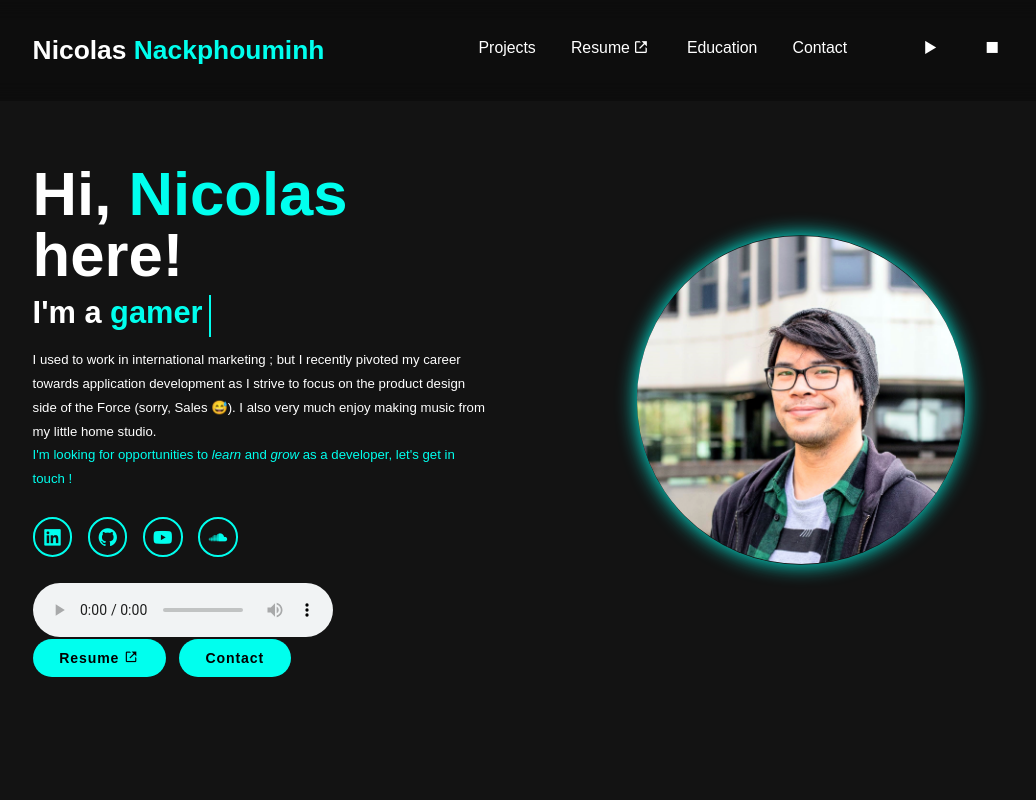
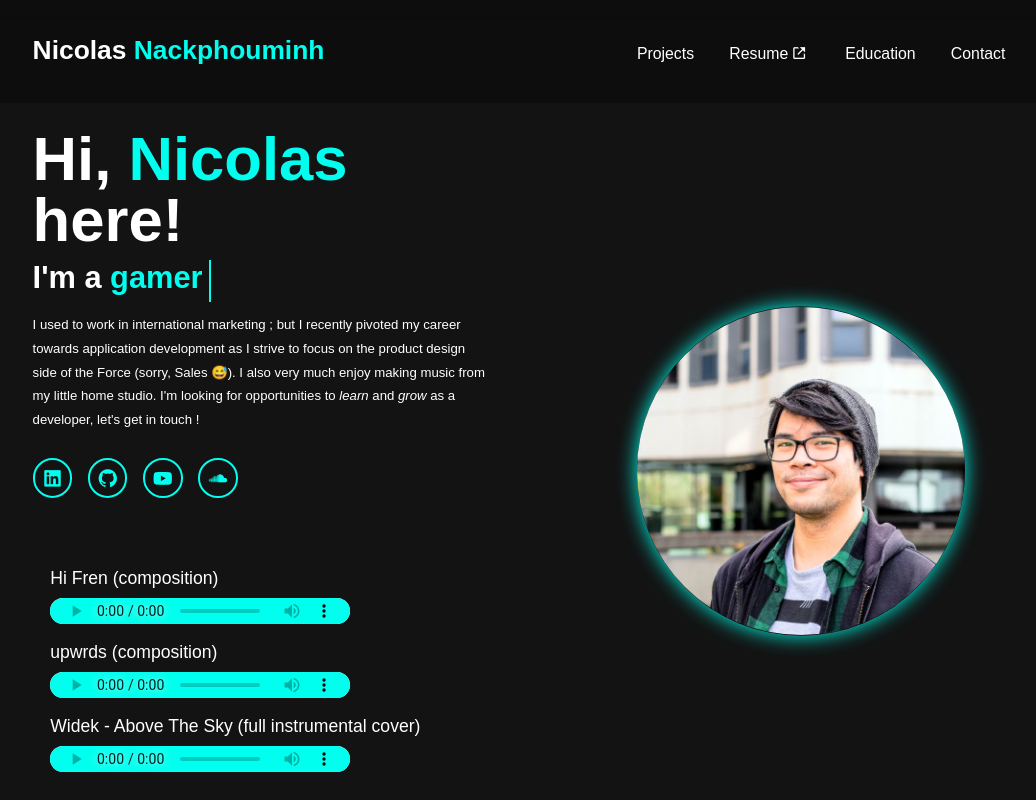
Before and after one commit to Keo-wav/NN_Portfolio, a plain HTML site: page index.html in a window 1280 px wide. Shown: the top 800 px of the page, without its empty margins (121-1157 px from the left). Drawn offline with nearby package versions, Linux system fonts and the light colour scheme.

Commit message:
more work on media player, bit of styling

```diff
--- a/index.html
+++ b/index.html
@@ -17,10 +17,6 @@
             <a href="assets/NN-DEVELOPPEUR-ALTERNANT.pdf" target="_blank" rel="noopener noreferrer">Resume <i class='bx bx-link-external'></i></a>
             <a href="#education">Education</a>
             <a href="#contact">Contact</a>
-            <div id="media-player">
-                <a href="" id="play"><i class='bx bx-play'></i></a>
-                <a href="" id="stop"><i class='bx bx-stop'></i></a>
-            </div>
         </nav>
     </header>
 
@@ -28,8 +24,7 @@
         <div class="home-content">
             <h1>Hi, <span>Nicolas</span> here!</h1>
             <h3 class="text-animation">I'm a <span></span></h3>
-            <p>I used to work in international marketing ; but I recently pivoted my career towards application development as I strive to focus on the product design side of the Force (sorry, Sales &#128517;). I also very much enjoy making music from my little home studio.</p>
-            <p id="tagline"><span>I'm looking for opportunities to <em>learn</em> and <em>grow</em> as a developer, let's get in touch !</span></p>
+            <p>I used to work in international marketing ; but I recently pivoted my career towards application development as I strive to focus on the product design side of the Force (sorry, Sales &#128517;). I also very much enjoy making music from my little home studio. I'm looking for opportunities to <em>learn</em> and <em>grow</em> as a developer, let's get in touch !</p>
 
             <div class="social-icons">
                 <a href="https://www.linkedin.com/in/nicolas-nackphouminh-6ab55a77/" target="_blank"><i class='bx bxl-linkedin-square' ></i></a>
@@ -38,11 +33,28 @@
                 <a href="https://on.soundcloud.com/3fQhn6WivBtwsNMv9" target="_blank"><i class='bx bxl-soundcloud' ></i></a>
             </div>
 
-            <div>
-                <audio controls>
-                    <source src="assets/hi-fren.mp3" type="audio/mpeg">
-                    Your browser does not support the audio element.
-                </audio>
+            <div id="media-player">
+                <div class="track">
+                    <h4 class="track-title">Hi Fren (composition)</h4>
+                    <audio controls controlsList="nodownload">
+                        <source src="assets/hi-fren.mp3" type="audio/mpeg">
+                        Your browser does not support the audio element.
+                    </audio>
+                </div>
+                <div class="track">
+                    <h4 class="track-title">upwrds (composition)</h4>
+                    <audio controls controlsList="nodownload">
+                        <source src="assets/upwrds.mp3" type="audio/mpeg">
+                        Your browser does not support the audio element.
+                    </audio>
+                </div>
+                <div class="track">
+                    <h4 class="track-title">Widek - Above The Sky (full instrumental cover)</h4>
+                    <audio controls controlsList="nodownload">
+                        <source src="assets/WIDEK - ABOVE THE SKY TESTMIX(4).mp3" type="audio/mpeg">
+                        Your browser does not support the audio element.
+                    </audio>
+                </div>
             </div>
 
             <div class="btn-group">
--- a/script.js
+++ b/script.js
@@ -39,12 +39,3 @@ document.getElementById('copy-email').addEventListener('click', function(event)
         console.error('Could not copy text: ', error);
     });
 });
-
-
-// MEDIA PLAYER
-
-let mediaPlay = document.getElementById("play")
-
-mediaPlay.addEventListener('click', () => {
-    console.log('click')
-})
--- a/style.css
+++ b/style.css
@@ -92,14 +92,28 @@ body {
 }
 
 #media-player {
-    display: flex;
-    justify-content: center;
-    margin-left: 4rem;
+    margin: 3rem 0;
 }
 
-#media-player i {
-    margin: 0;
-    font-size: 3rem;
+audio {
+    height: 3rem;
+}
+
+audio::-webkit-media-controls-panel {
+    background-color: var(--main-color);
+    height: 3rem;
+}
+
+.track {
+    margin: 2rem;
+    display: flex;
+    flex-direction: column;
+    gap: 1rem;
+}
+
+.track h4 {
+    font-size: 2rem;
+    font-weight: 100;
 }
 
 #menu-icon {
@@ -124,7 +138,7 @@ section {
     display: flex;
     flex-direction: column;
     align-items: baseline;
-    text-align: left;
+    text-align: flex-start;
     justify-content: center;
     margin-top: 3rem;
 }
```
Also changed, not shown: 2 other files.
